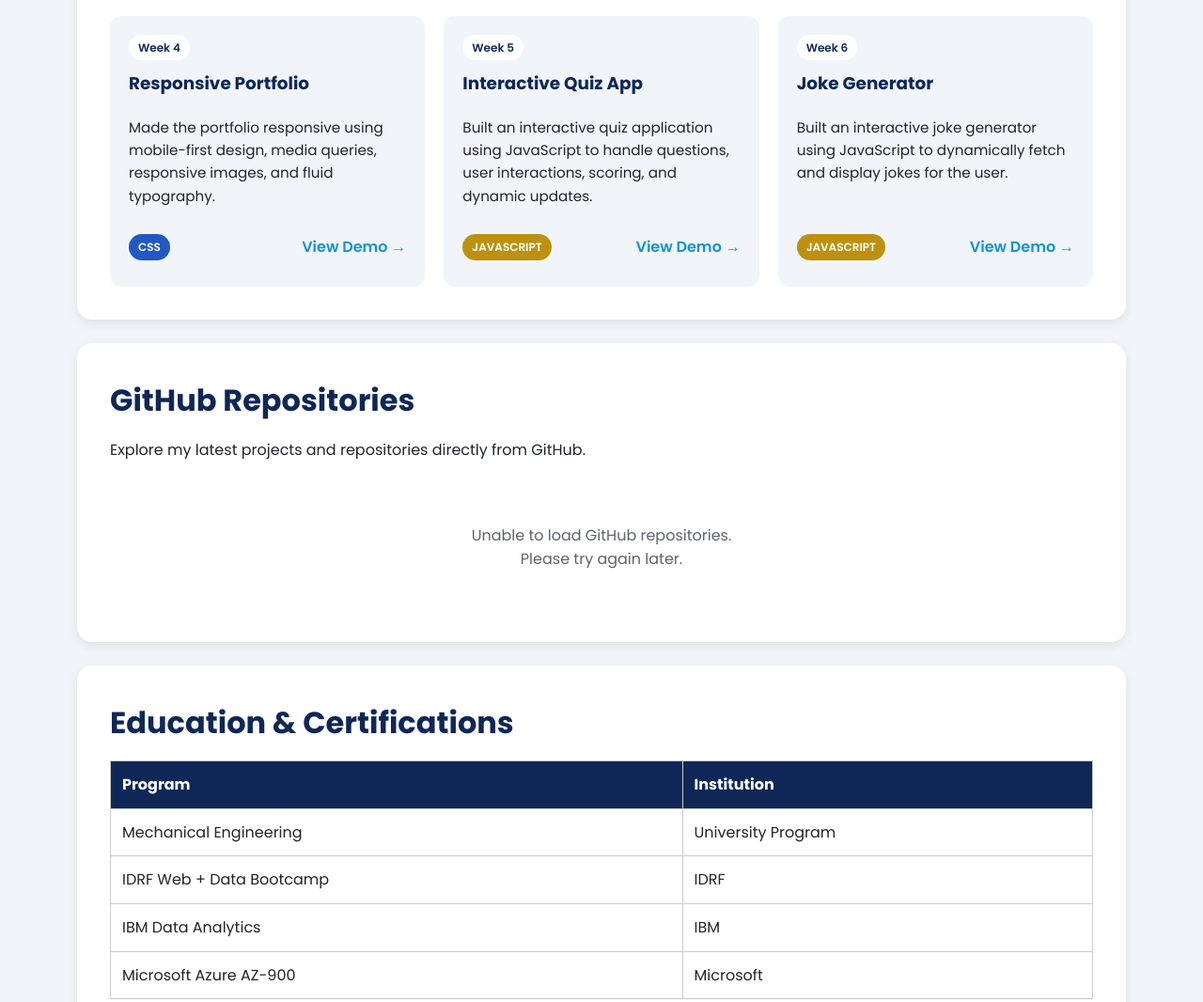
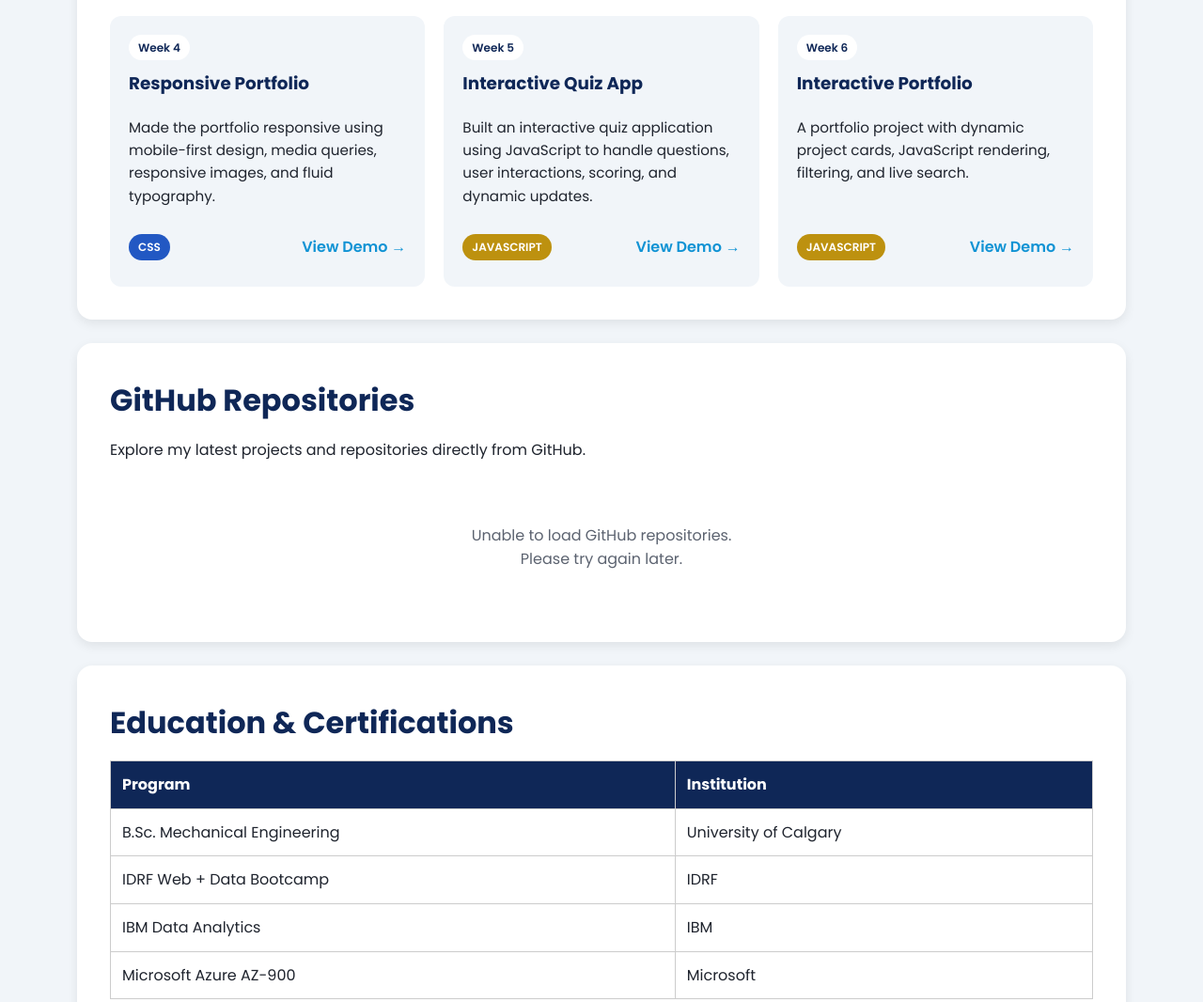
Before and after one commit to Masuma-T/week8-portfolio, a website built with Vite: page index.html in a window 1280 px wide. Shown: the part 1368-2434 px from the top of the page at 94% size. Built offline with nearby package versions, Linux system fonts and the light colour scheme; no server answers.

Commit message:
Complete midterm portfolio content and functionality

```diff
--- a/index.html
+++ b/index.html
@@ -173,8 +173,8 @@
                 </tr>
 
                 <tr>
-                    <td>Mechanical Engineering</td>
-                    <td>University Program</td>
+                    <td>B.Sc. Mechanical Engineering</td>
+                    <td>University of Calgary</td>
                 </tr>
 
                 <tr>
--- a/src/api.js
+++ b/src/api.js
@@ -82,7 +82,7 @@ function renderRepos(repos) {
 
 // Initialize GitHub repositories
 async function initRepos() {
-  const loading = document.getElementById('repo-loading');
+  const loading = document.getElementById('repos-loading');
   const grid = document.getElementById('repo-grid');
 
   try {
--- a/src/projects.js
+++ b/src/projects.js
@@ -38,11 +38,11 @@ const projects = [
   },
 
   {
-    title: 'Joke Generator',
+    title: 'Interactive Portfolio',
     tech: 'javascript',
     week: 6,
-    desc: 'Built an interactive joke generator using JavaScript to dynamically fetch and display jokes for the user.',
-    link: 'https://github.com/Masuma-T/Joke-Generator'
+    desc: 'A portfolio project with dynamic project cards, JavaScript rendering, filtering, and live search.',
+    link: 'https://masuma-t.github.io/hello-web/'
   }
 
 ];
```
